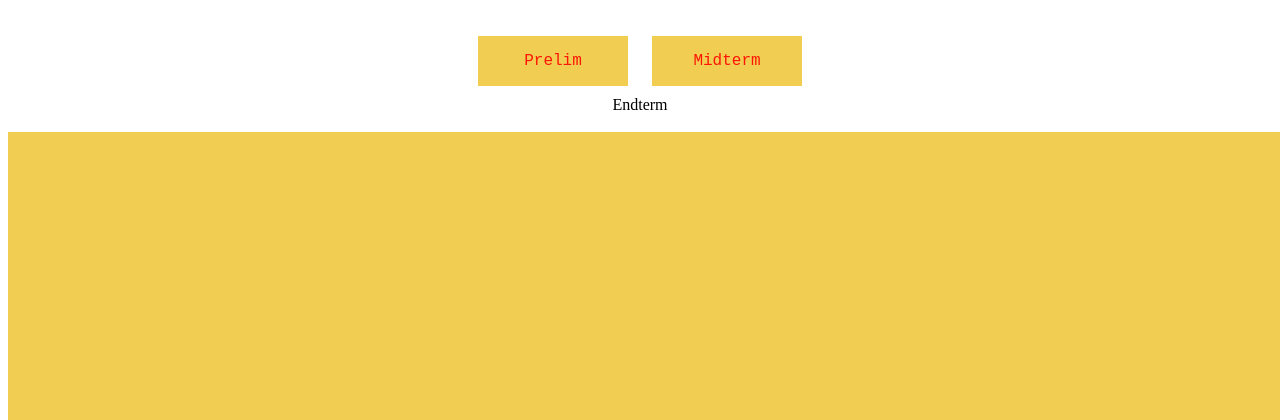
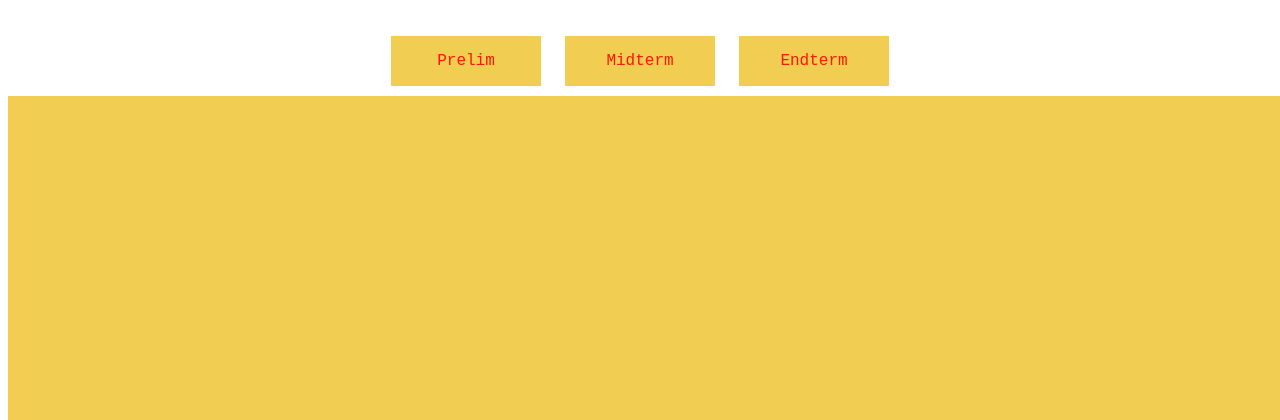
Before and after one commit to LanceVaflor/webanimation-portfolio, a PHP site: page /index.php in a window 1280 px wide. Shown: the top 420 px of the page. Run offline with PHP 8.4, Linux system fonts and the light colour scheme.

Commit message:
Update index.php

```diff
--- a/index.php
+++ b/index.php
@@ -27,7 +27,7 @@ $nav = (isset($_GET['nav']) && $_GET['nav'] != '') ? $_GET['nav']: '';
                             <a href="FLOOM/index.php"target="_blank">CLE Midterm</a>
                         </div>
                         </div>
-                            <div class="dropdown><button class="dropbtn">Endterm</button><div class="dropdown-content">
+                            <div class="dropdown"><button class="dropbtn">Endterm</button><div class="dropdown-content">
                                  <a href="Canvas_Drawing/index.php"target="_blank>LT 7.1</a>
                         </div>
                         </div>
```
